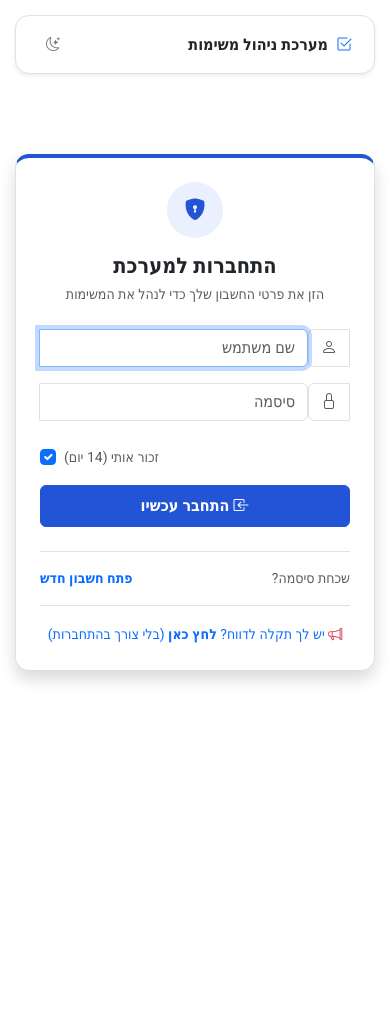
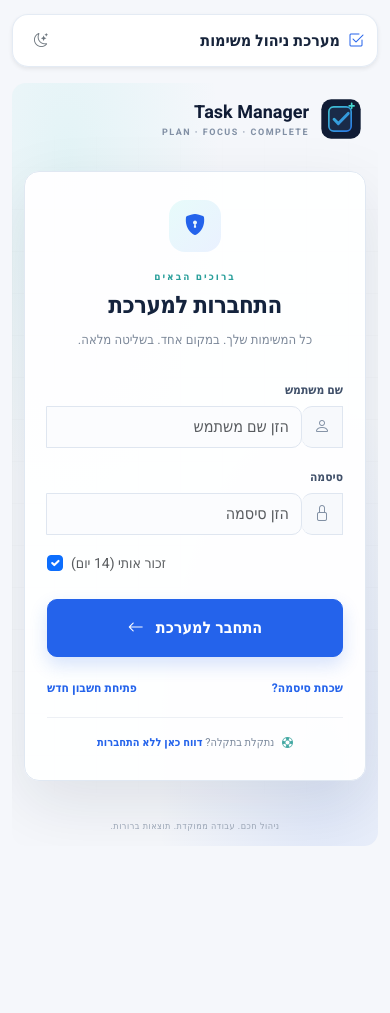
Before and after one commit to mv89-heb/task_manager, a Flask app: page /login in a window 390 px wide. Before the commit the page ends 682 px from the top, so only its background shows below. Run offline with Flask 3, Linux system fonts and the light colour scheme; some libraries are stand-ins or nearby versions.

Commit message:
Redesign Task Manager brand and animated login experience
Add cohesive visual identity, custom logo, responsive UI polish, and accessible animated login intro.

```diff
--- /dev/null
+++ b/app/static/css/brand-system.css
@@ -0,0 +1,56 @@
+/* Task Manager — unified brand system */
+:root {
+  --brand-navy:#101c35; --brand-navy-light:#1a2b49;
+  --brand-blue:#2463eb; --brand-blue-dark:#194fc4; --brand-blue-light:#eaf1ff;
+  --brand-accent:#45d6ce; --brand-cyan:#45d6ce;
+  --surface:#ffffff; --surface-muted:#f4f7fb; --ink:#17243b; --muted:#718096;
+  --line:#e5ebf3; --radius-lg:18px; --radius-md:12px;
+  --shadow-soft:0 4px 18px rgba(16,28,53,.055);
+  --shadow-medium:0 14px 36px rgba(16,28,53,.10);
+}
+html { scroll-behavior:smooth; }
+body { color:var(--ink); background:#f5f7fb; }
+::selection { background:rgba(69,214,206,.28); color:var(--brand-navy); }
+a { text-underline-offset:3px; }
+.sidebar { background:linear-gradient(165deg,#101c35 0%,#172b49 58%,#1d3856 100%); box-shadow:8px 0 30px rgba(16,28,53,.08); }
+.sidebar-header { min-height:86px; justify-content:flex-start; padding-inline:22px; gap:12px; font-size:16px; letter-spacing:.2px; }
+.sidebar-header .brand-mark { width:38px;height:38px;flex:0 0 38px; }
+.sidebar-header .brand-wordmark { display:flex; flex-direction:column; line-height:1.15; text-align:right; }
+.sidebar-header .brand-wordmark small { color:#91a4bf;font-size:10px;font-weight:500;letter-spacing:.8px;margin-top:4px; }
+.sidebar a { margin:2px 10px; padding:12px 14px; border:0; border-radius:10px; color:#aebbd0; }
+.sidebar a.active { background:rgba(69,214,206,.13); color:#fff; box-shadow:inset -3px 0 0 var(--brand-accent); }
+.sidebar a:hover { background:rgba(255,255,255,.075); }
+.content { padding:28px clamp(16px,2.4vw,36px); }
+.topbar { background:rgba(255,255,255,.92); border:1px solid rgba(226,233,243,.9); border-radius:16px; padding:13px 18px; box-shadow:0 3px 14px rgba(16,28,53,.035); backdrop-filter:blur(12px); }
+.card-modern,.card,.modal-content { border:1px solid var(--line); border-radius:var(--radius-lg); box-shadow:0 3px 14px rgba(16,28,53,.035); }
+.card-modern { padding:22px; }
+.stat-card { border:1px solid var(--line); border-radius:16px; background:#fff; }
+.btn { border-radius:10px; font-weight:600; }
+.btn-primary { background:var(--brand-blue);border-color:var(--brand-blue); }
+.btn-primary:hover,.btn-primary:focus { background:var(--brand-blue-dark);border-color:var(--brand-blue-dark); }
+.form-control,.form-select,.input-group-text { border-color:#dfe6f0; border-radius:10px; min-height:42px; }
+.form-control:focus,.form-select:focus { border-color:#79a4ff; box-shadow:0 0 0 .2rem rgba(36,99,235,.12); }
+.table { --bs-table-bg:transparent; }
+.table thead th { color:#64748b; font-size:.78rem; font-weight:700; letter-spacing:.02em; background:#f7f9fc; border-bottom-color:var(--line); }
+.table tbody tr:hover { background:rgba(36,99,235,.035); }
+.badge { border-radius:999px; padding:.42em .72em; }
+.bottom-nav { border-top:1px solid var(--line); box-shadow:0 -8px 24px rgba(16,28,53,.07); padding:9px 0 max(9px,env(safe-area-inset-bottom)); }
+.bottom-nav a { min-width:54px; font-weight:600; }
+.bottom-nav a.active { color:var(--brand-blue); }
+.sos-fab { box-shadow:0 8px 22px rgba(220,38,38,.25); }
+.dropdown-menu { border:1px solid var(--line)!important; border-radius:14px!important; box-shadow:var(--shadow-medium)!important; }
+.alert { border:0; border-radius:12px; }
+.progress { border-radius:999px; background:#e9eef6; }
+.progress-bar { border-radius:999px; }
+.page-title,.display-6,h1,h2,h3,h4 { letter-spacing:-.025em; }
+.text-primary { color:var(--brand-blue)!important; }
+.bg-primary { background-color:var(--brand-blue)!important; }
+@media(max-width:768px) {
+ .content { padding:14px 12px 92px; }
+ .topbar { padding:11px 13px; margin-bottom:16px; }
+ .card-modern { padding:16px; border-radius:15px; }
+ .bottom-nav { justify-content:space-around; }
+}
+@media(prefers-reduced-motion:reduce) {
+ *,*::before,*::after { scroll-behavior:auto!important; animation-duration:.01ms!important; animation-iteration-count:1!important; transition-duration:.01ms!important; }
+}
--- a/app/templates/base.html
+++ b/app/templates/base.html
@@ -4,17 +4,17 @@
     <meta charset="UTF-8">
     <meta name="viewport" content="width=device-width, initial-scale=1">
     <meta name="csrf-token" content="{{ csrf_token() }}">
-    <meta name="theme-color" content="#2454d6">
+    <meta name="theme-color" content="#2463eb">
     <link rel="manifest" href="{{ url_for('static', filename='manifest.json') }}">
     <link rel="icon" type="image/png" sizes="192x192" href="{{ url_for('static', filename='icons/icon-192.png') }}">
     <link rel="apple-touch-icon" href="{{ url_for('static', filename='icons/icon-192.png') }}">
     <link href="https://cdn.jsdelivr.net/npm/bootstrap@5.3.2/dist/css/bootstrap.min.css" rel="stylesheet">
     <link href="https://cdn.jsdelivr.net/npm/bootstrap-icons@1.11.3/font/bootstrap-icons.css" rel="stylesheet">
     <link href="https://fonts.googleapis.com/css2?family=Heebo:wght@400;500;600;700;800&display=swap" rel="stylesheet">
-    <title>מערכת ניהול משימות</title>
+    <title>Task Manager | ניהול משימות חכם</title>
     <style>
         :root {
-            --brand-navy: #0f1c3f;
+            --brand-navy: #101c35;
             --brand-navy-light: #16274f;
             --brand-blue: #2454d6;
             --brand-blue-dark: #1a3fa8;
@@ -150,6 +150,7 @@
             .content { margin-right: 0; padding: 15px; margin-bottom: 75px; }
         }
     </style>
+    <link rel="stylesheet" href="{{ url_for('static', filename='css/brand-system.css') }}">
 </head>
 <body>
 
@@ -180,7 +181,7 @@
 </div>
 
 <div class="sidebar">
-    <div class="sidebar-header"><i class="bi bi-check2-square"></i> TaskManager</div>
+    <div class="sidebar-header"><img class="brand-mark" src="{{ url_for('static', filename='icons/task-manager-mark.svg') }}" alt="" width="38" height="38"><span class="brand-wordmark">Task Manager<small>PLAN · FOCUS · COMPLETE</small></span></div>
     <a href="/" class="{% if request.endpoint == 'tasks.index' %}active{% endif %}"><i class="bi bi-list-task"></i> ניהול משימות</a>
     <a href="/kanban" class="{% if request.endpoint == 'tasks.kanban' %}active{% endif %}"><i class="bi bi-kanban"></i> לוח קנבן</a>
     <a href="/calendar" class="{% if request.endpoint == 'tasks.calendar' %}active{% endif %}"><i class="bi bi-calendar3"></i> לוח שנה חכם</a>
@@ -559,5 +560,6 @@
     })();
     {% endif %}
 </script>
+<script src="{{ url_for('static', filename='js/brand-intro.js') }}" defer></script>
 </body>
 </html>
--- a/app/templates/login.html
+++ b/app/templates/login.html
@@ -1,52 +1,37 @@
 {% extends "base.html" %}
 {% block content %}
-
-<div class="row justify-content-center align-items-center" style="min-height: 75vh;">
-    <div class="col-md-4">
-        <div class="card-modern shadow p-4 text-center" style="border-top: 4px solid var(--brand-blue); animation: fadeInUp 0.5s var(--ease);">
-
-            <div class="mx-auto mb-3 d-flex align-items-center justify-content-center rounded-circle"
-                 style="width: 56px; height: 56px; background: var(--brand-blue-light);">
-                <i class="bi bi-shield-lock-fill fs-4" style="color: var(--brand-blue);"></i>
-            </div>
-
-            <h4 class="fw-bold mb-1">התחברות למערכת</h4>
-            <p class="text-muted small mb-4">הזן את פרטי החשבון שלך כדי לנהל את המשימות</p>
-
-            <form method="POST">
-                <input type="hidden" name="csrf_token" value="{{ csrf_token() }}">
-                <div class="input-group mb-3">
-                    <span class="input-group-text bg-white"><i class="bi bi-person text-muted"></i></span>
-                    <input type="text" name="username" class="form-control" placeholder="שם משתמש" required autocomplete="username" autofocus>
-                </div>
-                <div class="input-group mb-4">
-                    <span class="input-group-text bg-white"><i class="bi bi-lock text-muted"></i></span>
-                    <input type="password" name="password" class="form-control" placeholder="סיסמה" required autocomplete="current-password">
-                </div>
-
-                <div class="form-check text-start mb-3">
-                    <input type="checkbox" class="form-check-input" name="remember_me" value="1" id="rememberMe" checked>
-                    <label class="form-check-label small text-muted" for="rememberMe">זכור אותי (14 יום)</label>
-                </div>
-
-                <button type="submit" class="btn btn-primary w-100 py-2 mb-3 fw-semibold">
-                    <i class="bi bi-box-arrow-in-left"></i> התחבר עכשיו
-                </button>
-            </form>
-
-            <div class="small text-muted border-top pt-3 mt-2 d-flex justify-content-between">
-                <a href="/reset_password" class="text-muted text-decoration-none">שכחת סיסמה?</a>
-                <a href="/register" class="text-primary text-decoration-none fw-semibold">פתח חשבון חדש</a>
-            </div>
-
-            <div class="text-center mt-3 pt-3 border-top">
-                <a href="/report" class="text-decoration-none small">
-                    <i class="bi bi-megaphone text-danger"></i> יש לך תקלה לדווח? <b>לחץ כאן</b> (בלי צורך בהתחברות)
-                </a>
-            </div>
-
-        </div>
+<section class="login-stage">
+  <div class="login-brand"><img src="{{ url_for('static', filename='icons/task-manager-mark.svg') }}" alt="Task Manager"><div><b>Task Manager</b><small>PLAN · FOCUS · COMPLETE</small></div></div>
+  <div class="login-panel-wrap">
+    <div class="card-modern login-panel" id="loginPanel">
+      <div class="login-symbol"><i class="bi bi-shield-lock-fill"></i></div>
+      <p class="login-eyebrow">ברוכים הבאים</p>
+      <h1>התחברות למערכת</h1>
+      <p class="login-subtitle">כל המשימות שלך. במקום אחד. בשליטה מלאה.</p>
+      <form method="POST">
+        <input type="hidden" name="csrf_token" value="{{ csrf_token() }}">
+        <label for="username" class="login-label">שם משתמש</label>
+        <div class="input-group mb-3"><span class="input-group-text"><i class="bi bi-person"></i></span><input id="username" type="text" name="username" class="form-control" placeholder="הזן שם משתמש" required autocomplete="username"></div>
+        <label for="password" class="login-label">סיסמה</label>
+        <div class="input-group mb-3"><span class="input-group-text"><i class="bi bi-lock"></i></span><input id="password" type="password" name="password" class="form-control" placeholder="הזן סיסמה" required autocomplete="current-password"></div>
+        <div class="form-check text-start mb-4"><input type="checkbox" class="form-check-input" name="remember_me" value="1" id="rememberMe" checked><label class="form-check-label small text-muted" for="rememberMe">זכור אותי (14 יום)</label></div>
+        <button type="submit" class="btn btn-primary w-100 py-3 login-submit">התחבר למערכת <i class="bi bi-arrow-left"></i></button>
+      </form>
+      <div class="login-links"><a href="/reset_password">שכחת סיסמה?</a><a href="/register">פתיחת חשבון חדש</a></div>
+      <div class="login-report"><i class="bi bi-life-preserver"></i> נתקלת בתקלה? <a href="/report">דווח כאן ללא התחברות</a></div>
     </div>
-</div>
-
+  </div>
+  <div class="login-footer">ניהול חכם. עבודה ממוקדת. תוצאות ברורות.</div>
+  <div class="brand-intro" id="brandIntro" role="status" aria-live="polite">
+    <div class="intro-glow"></div><div class="intro-content">
+      <div class="intro-mark"><img src="{{ url_for('static', filename='icons/task-manager-mark.svg') }}" alt=""></div>
+      <div class="intro-name">Task<span>Manager</span></div>
+      <p class="intro-tagline">PLAN · FOCUS · COMPLETE</p>
+      <div class="intro-track"><span></span></div>
+      <p class="intro-caption">מארגנים את היום. מתקדמים בביטחון.</p>
+    </div>
+    <button type="button" class="intro-skip" data-skip-intro>דלג על הפתיח</button>
+  </div>
+</section>
+<link rel="stylesheet" href="{{ url_for('static', filename='css/login-experience.css') }}">
 {% endblock %}
```
Also changed, not shown: app/static/js/brand-intro.js (added, +29 -0 lines), app/static/css/login-experience.css (added), app/static/icons/task-manager-mark.svg (added), app/static/manifest.json.
